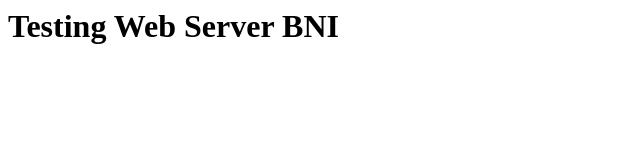
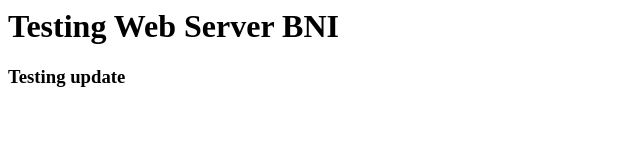
Before and after one commit to dj-skr/bni-cicd, a plain HTML site: page index.html in a window 1280 px wide. Shown: the whole page, without its empty margins (0-640 px from the left). Drawn offline with Linux system fonts and the light colour scheme.

Commit message:
Add index.html

```diff
--- a/index.html
+++ b/index.html
@@ -3,5 +3,6 @@
 	</head>
 	<body>
 		<h1>Testing Web Server BNI</h1>
+		<h3>Testing update</h3>
 	</body>
 <HTML>
```
